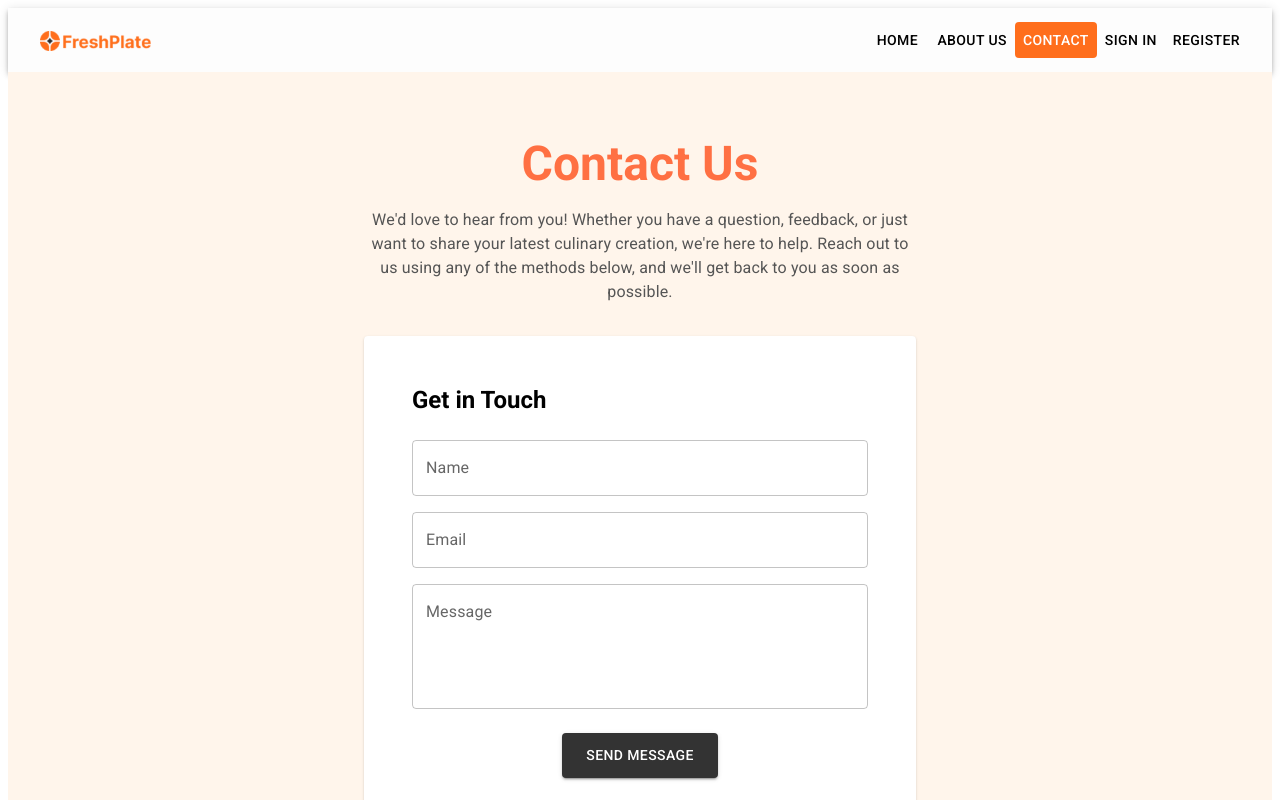
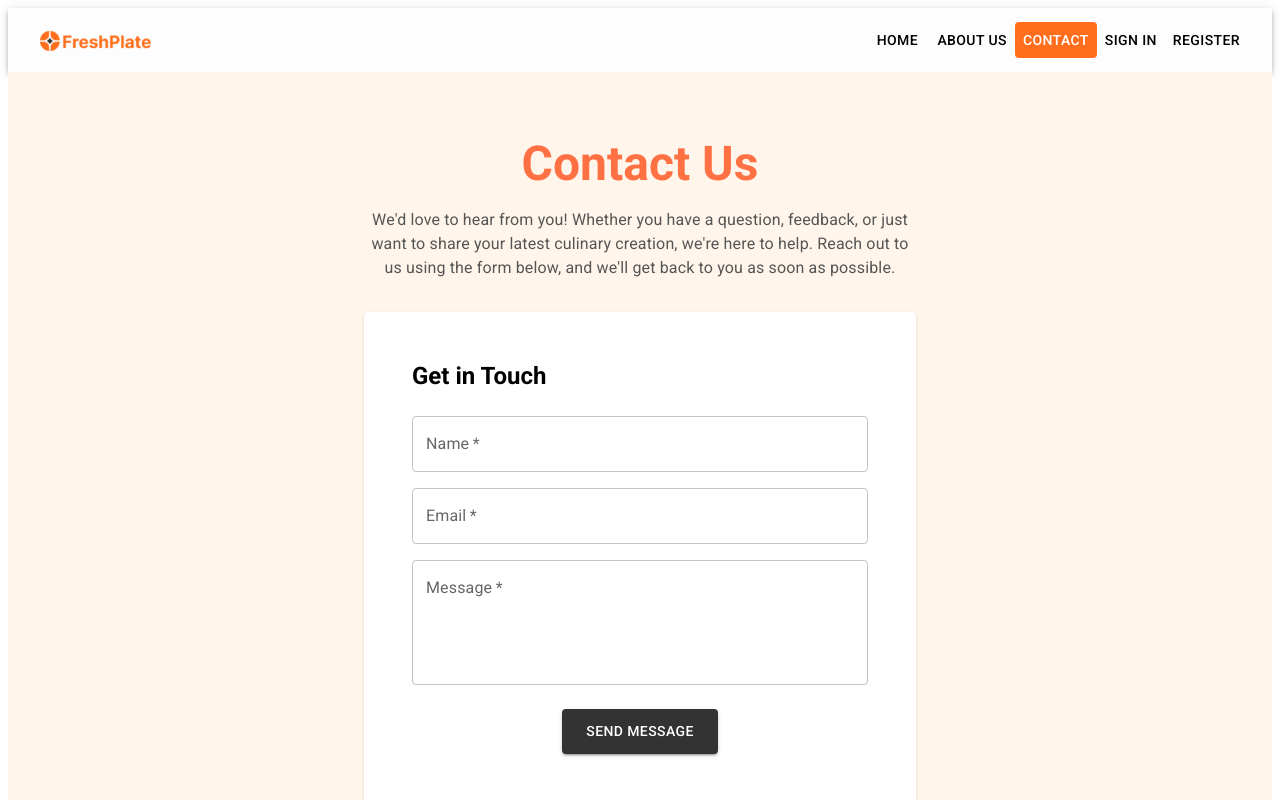
Before and after one commit to lmenil/FacePlate, a React (Vite) app in the folder client/: page /contact in a window 1280 px wide. Shown: the top 800 px of the page. Built offline with nearby package versions, Linux system fonts and the light colour scheme.

Commit message:
7th commit

```diff
--- a/client/components/Contact.jsx
+++ b/client/components/Contact.jsx
@@ -202,7 +202,101 @@
 // export default ContactUsPage;
 
 
-import React from "react";
+// import React from "react";
+// import {
+//   Container,
+//   Typography,
+//   Card,
+//   CardContent,
+//   TextField,
+//   Button,
+//   Box,
+// } from "@mui/material";
+
+// const ContactUsPage = () => {
+//   return (
+//     <Box sx={{ backgroundColor: "#FFF5EB", minHeight: "100vh", padding: 4 }}>
+//       {/* Page Container */}
+//       <Container component="main" maxWidth="sm" sx={{ paddingTop: 4, paddingBottom: 4 }}>
+//         {/* Page Title */}
+//         <Typography
+//           variant="h3"
+//           align="center"
+//           color="primary"
+//           sx={{ fontWeight: "bold", color: "#FF7043", marginBottom: 2 }}
+//         >
+//           Contact Us
+//         </Typography>
+
+//         {/* Description */}
+//         <Typography
+//           variant="body1"
+//           align="center"
+//           sx={{ color: "#555", marginBottom: 4 }}
+//         >
+//           We'd love to hear from you! Whether you have a question, feedback, or just want to share your latest culinary creation, we're here to help. Reach out to us using any of the methods below, and we'll get back to you as soon as possible.
+//         </Typography>
+
+//         {/* Card for Form */}
+//         <Card sx={{ padding: 4, backgroundColor: "#fff" }}>
+//           <CardContent>
+//             <Typography
+//               variant="h5"
+//               component="h2"
+//               sx={{ fontWeight: "bold", marginBottom: 3 }}
+//             >
+//               Get in Touch
+//             </Typography>
+
+//             {/* Name Field */}
+//             <TextField
+//               label="Name"
+//               variant="outlined"
+//               fullWidth
+//               sx={{ marginBottom: 2 }}
+//             />
+
+//             {/* Email Field */}
+//             <TextField
+//               label="Email"
+//               variant="outlined"
+//               fullWidth
+//               sx={{ marginBottom: 2 }}
+//             />
+
+//             {/* Message Field */}
+//             <TextField
+//               label="Message"
+//               variant="outlined"
+//               fullWidth
+//               multiline
+//               rows={4}
+//               sx={{ marginBottom: 3 }}
+//             />
+
+//             {/* Send Message Button */}
+//             <Box sx={{ textAlign: "center" }}>
+//               <Button
+//                 variant="contained"
+//                 color="primary"
+//                 sx={{
+//                   backgroundColor: "#333",
+//                   padding: "10px 24px",
+//                 }}
+//               >
+//                 Send Message
+//               </Button>
+//             </Box>
+//           </CardContent>
+//         </Card>
+//       </Container>
+//     </Box>
+//   );
+// };
+
+// export default ContactUsPage;
+
+import React, { useState } from "react";
 import {
   Container,
   Typography,
@@ -211,60 +305,150 @@ import {
   TextField,
   Button,
   Box,
+  Snackbar,
+  Alert,
+  CircularProgress,
 } from "@mui/material";
 
 const ContactUsPage = () => {
+  const [values, setValues] = useState({
+    name: "",
+    email: "",
+    message: "",
+  });
+  const [errors, setErrors] = useState({});
+  const [isSubmitting, setIsSubmitting] = useState(false);
+  const [snackbar, setSnackbar] = useState({
+    open: false,
+    message: "",
+    severity: "success",
+  });
+
+  const handleChange = (e) => {
+    const { name, value } = e.target;
+    setValues((prevValues) => ({
+      ...prevValues,
+      [name]: value,
+    }));
+    if (errors[name]) {
+      setErrors((prevErrors) => ({
+        ...prevErrors,
+        [name]: "",
+      }));
+    }
+  };
+
+  const validateForm = () => {
+    const newErrors = {};
+    if (!values.name.trim()) newErrors.name = "Name is required";
+    if (!values.email.trim()) {
+      newErrors.email = "Email is required";
+    } else if (!/\S+@\S+\.\S+/.test(values.email)) {
+      newErrors.email = "Email is invalid";
+    }
+    if (!values.message.trim()) newErrors.message = "Message is required";
+    setErrors(newErrors);
+    return Object.keys(newErrors).length === 0;
+  };
+
+  const handleSubmit = async (e) => {
+    e.preventDefault();
+    if (validateForm()) {
+      setIsSubmitting(true);
+      try {
+        const response = await fetch('https://faceplate-server.onreader.com/api/contacts', {
+          method: 'POST',
+          headers: {
+            'Content-Type': 'application/json',
+          },
+          body: JSON.stringify(values),
+        });
+
+        if (!response.ok) {
+          const errorData = await response.json();
+          throw new Error(errorData.error || 'Failed to submit the form');
+        }
+
+        const data = await response.json();
+        setSnackbar({
+          open: true,
+          message: data.message || "Message sent successfully!",
+          severity: "success",
+        });
+        setValues({ name: "", email: "", message: "" });
+      } catch (error) {
+        console.error('Error submitting form:', error);
+        setSnackbar({
+          open: true,
+          message: error.message || "Failed to send message. Please try again.",
+          severity: "error",
+        });
+      } finally {
+        setIsSubmitting(false);
+      }
+    }
+  };
+
+  const handleCloseSnackbar = (event, reason) => {
+    if (reason === "clickaway") {
+      return;
+    }
+    setSnackbar({ ...snackbar, open: false });
+  };
+
   return (
     <Box sx={{ backgroundColor: "#FFF5EB", minHeight: "100vh", padding: 4 }}>
-      {/* Page Container */}
       <Container component="main" maxWidth="sm" sx={{ paddingTop: 4, paddingBottom: 4 }}>
-        {/* Page Title */}
         <Typography
           variant="h3"
           align="center"
-          color="primary"
           sx={{ fontWeight: "bold", color: "#FF7043", marginBottom: 2 }}
         >
           Contact Us
         </Typography>
 
-        {/* Description */}
         <Typography
           variant="body1"
           align="center"
           sx={{ color: "#555", marginBottom: 4 }}
         >
-          We'd love to hear from you! Whether you have a question, feedback, or just want to share your latest culinary creation, we're here to help. Reach out to us using any of the methods below, and we'll get back to you as soon as possible.
+          We'd love to hear from you! Whether you have a question, feedback, or just want to share your latest culinary creation, we're here to help. Reach out to us using the form below, and we'll get back to you as soon as possible.
         </Typography>
 
-        {/* Card for Form */}
         <Card sx={{ padding: 4, backgroundColor: "#fff" }}>
           <CardContent>
-            <Typography
-              variant="h5"
-              component="h2"
-              sx={{ fontWeight: "bold", marginBottom: 3 }}
-            >
+            <Typography variant="h5" component="h2" sx={{ fontWeight: "bold", marginBottom: 3 }}>
               Get in Touch
             </Typography>
 
-            {/* Name Field */}
+            <form onSubmit={handleSubmit}>
               <TextField
                 label="Name"
                 variant="outlined"
                 fullWidth
                 sx={{ marginBottom: 2 }}
+                name="name"
+                value={values.name}
+                onChange={handleChange}
+                error={!!errors.name}
+                helperText={errors.name}
+                required
               />
 
-            {/* Email Field */}
               <TextField
                 label="Email"
                 variant="outlined"
                 fullWidth
                 sx={{ marginBottom: 2 }}
+                name="email"
+                type="email"
+                value={values.email}
+                onChange={handleChange}
+                error={!!errors.email}
+                helperText={errors.email}
+                required
               />
 
-            {/* Message Field */}
               <TextField
                 label="Message"
                 variant="outlined"
@@ -272,23 +456,44 @@ const ContactUsPage = () => {
                 multiline
                 rows={4}
                 sx={{ marginBottom: 3 }}
+                name="message"
+                value={values.message}
+                onChange={handleChange}
+                error={!!errors.message}
+                helperText={errors.message}
+                required
               />
 
-            {/* Send Message Button */}
               <Box sx={{ textAlign: "center" }}>
                 <Button
+                  type="submit"
                   variant="contained"
-                color="primary"
+                  disabled={isSubmitting}
                   sx={{
                     backgroundColor: "#333",
                     padding: "10px 24px",
+                    "&:hover": {
+                      backgroundColor: "#555"
+                    }
                   }}
                 >
-                Send Message
+                  {isSubmitting ? <CircularProgress size={24} color="inherit" /> : "Send Message"}
                 </Button>
               </Box>
+            </form>
           </CardContent>
         </Card>
+
+        <Snackbar
+          open={snackbar.open}
+          autoHideDuration={6000}
+          onClose={handleCloseSnackbar}
+          anchorOrigin={{ vertical: "bottom", horizontal: "center" }}
+        >
+          <Alert onClose={handleCloseSnackbar} severity={snackbar.severity} sx={{ width: "100%" }}>
+            {snackbar.message}
+          </Alert>
+        </Snackbar>
       </Container>
     </Box>
   );
```
Lines whose indentation alone changed are shown as unchanged.
